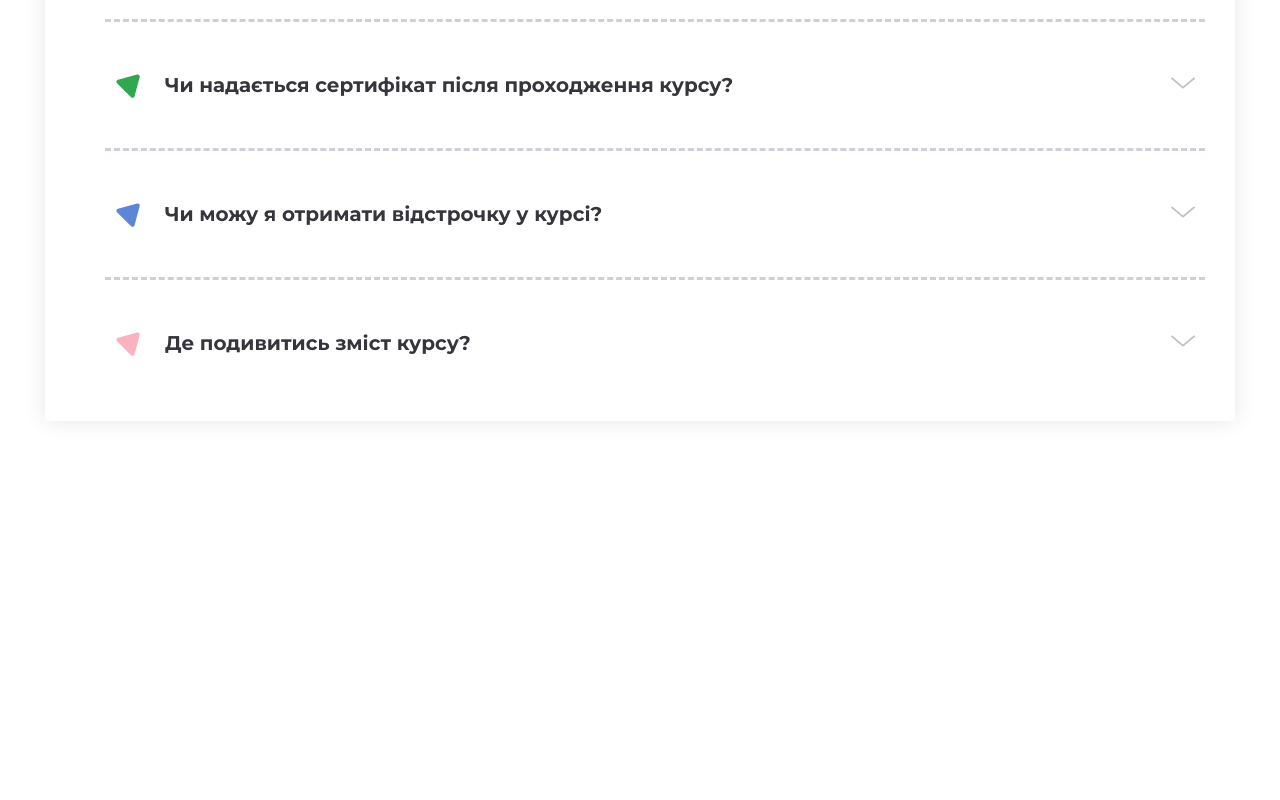
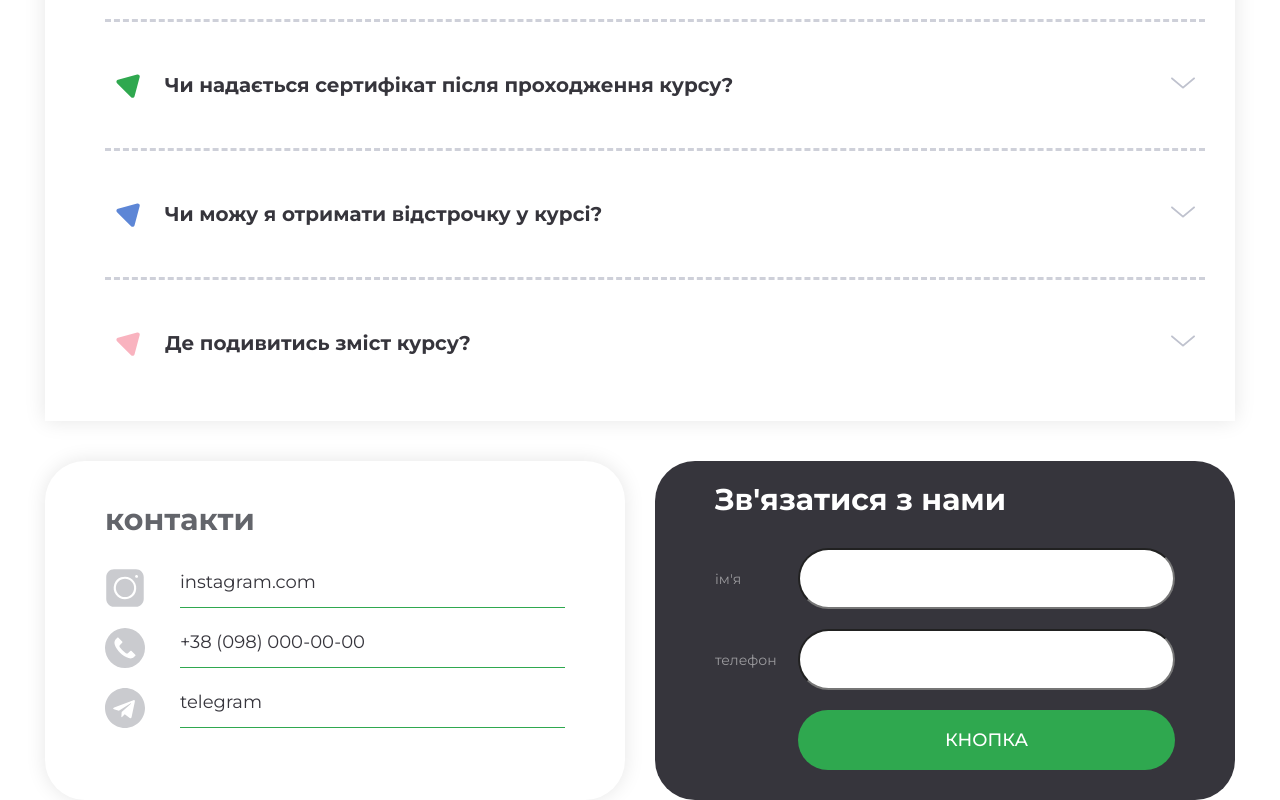
Before and after one commit to anna-okhrimenko/course, a website: page dev/index.html in a window 1280 px wide. Shown: the part 6468-7268 px from the top of the page. Before the commit the page ends 6929 px from the top, so only its background shows below. Drawn offline with nearby package versions, Linux system fonts and the light colour scheme; files that its build step writes are made by us from their sources.

Commit message:
contacts desktop

```diff
--- a/dev/index.html
+++ b/dev/index.html
@@ -12,5 +12,6 @@
     @@include('templates/other_tariff.html')
     @@include('templates/reviews.html')
     @@include('templates/faq.html')
+    @@include('templates/contacts.html')
 </main>
 @@include('templates/footer.html')
--- /dev/null
+++ b/dev/sass/contacts.scss
@@ -0,0 +1,78 @@
+.contacts {
+    display: flex;
+    gap: 30px;
+    & > div {
+        width: 50%;
+    }
+
+    .contacts-card {
+        border-radius: 40px;
+        box-shadow: 0px 0px 20px 0px rgba(0, 0, 0, 0.10);
+        padding: 40px 60px 50px;
+
+
+        a {
+            display: flex;
+            text-decoration: none;
+            color: #36353C;
+            margin-bottom: 20px;
+            img {
+                margin-right: 35px;
+            }
+            span {
+                border-bottom: 1px solid #2FA84F;
+                font-size: 18px;
+                font-weight: 400;
+                line-height: 29px;
+                width: 100%;
+            }
+        }
+    }
+    h3 {
+        color: #63656B;
+        font-size: 30px;
+        font-weight: 600;
+        margin-bottom: 30px;
+    }
+
+    .connect-card {
+        border-radius: 40px;
+        padding: 20px 60px 30px;
+        background-color: #36353C;
+
+        h3 {
+            color: #FFF;
+        }
+        form {
+            display: flex;
+            flex-direction: column;
+            gap: 20px;
+        }
+        .form-input {
+            display: flex;
+            align-items: center;
+            gap: 20px;
+        }
+
+        label {
+            color: hsla(0, 0%, 100%, 0.5);
+            font-size: 14px;
+            font-weight: 400;
+            min-width: 63px;
+        }
+
+        input {
+            border-radius: 40px;
+            border-radius: 40px;
+            padding: 17.5px 30px;
+            width: 100%;
+            font-weight: 500;
+            font-size: 18px;
+            line-height: 22px;
+        }
+        button {
+            width: 100%;
+        }
+
+    }
+}
--- a/dev/sass/media/_media_max_width991.scss
+++ b/dev/sass/media/_media_max_width991.scss
@@ -286,4 +286,8 @@
             padding-top: 30px;
         }
     }
+
+    .contacts {
+        gap: 12px;
+    }
 }
--- a/dev/style.scss
+++ b/dev/style.scss
@@ -27,5 +27,6 @@ Use it to make something cool, have fun, and share what you've learned with othe
 @import "sass/other_tariff";
 @import "sass/reviews";
 @import "sass/faq";
+@import "sass/contacts";
 @import "sass/footer";
 @import "sass/media/media";
--- /dev/null
+++ b/dev/templates/contacts.html
@@ -0,0 +1,26 @@
+<div class="contacts container">
+    <div class="contacts-card">
+        <h3>контакти</h3>
+        <a href="#"><img src="assets/img/instagram-icon.svg" alt="instagram-icon"><span>instagram.com</span></a>
+        <a href="tel:098-00-00-00"><img src="assets/img/phone-icon.svg" alt="phone-icon"><span> +38 (098) 000-00-00</span></a>
+        <a href="#"><img src="assets/img/telegram-icon.svg" alt="telegram-icon"><span>telegram</span></a>
+    </div>
+    <div class="connect-card">
+        <h3>Зв'язатися з нами</h3>
+        <form action="connect-with_us">
+            <div class="form-input">
+                <label for="name">ім'я</label>
+                <input type="text" id="name" name="name" >
+            </div>
+            <div class="form-input">
+                <label for="phone">телефон</label>
+                <input type="phone" id="phone" name="phone" >
+            </div>
+            <div class="form-input">
+                <label for="name"></label>
+                <button class="btn btn-primary">кнопка</button>
+            </div>
+        </form>
+    </div>
+
+</div>
```
Also changed, not shown: docs/index.html (+26 -0 lines), dev/assets/img/instagram-icon.svg (added), dev/assets/img/phone-icon.svg (added), dev/assets/img/telegram-icon.svg (added), docs/assets/img/instagram-icon.svg (added), docs/assets/img/phone-icon.svg (added), docs/assets/img/telegram-icon.svg (added), docs/style.css, docs/style.min.css, 1 other file.
